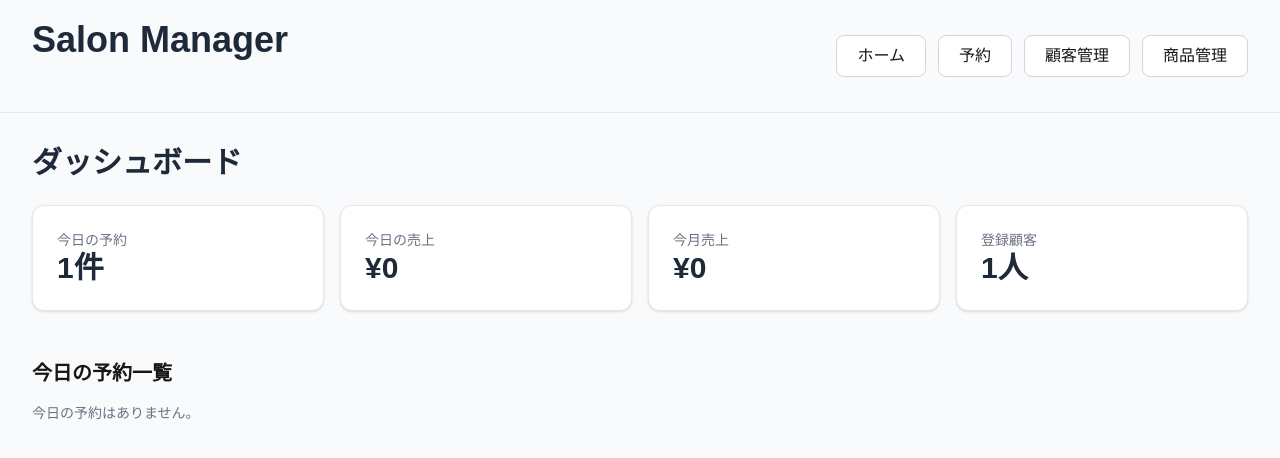
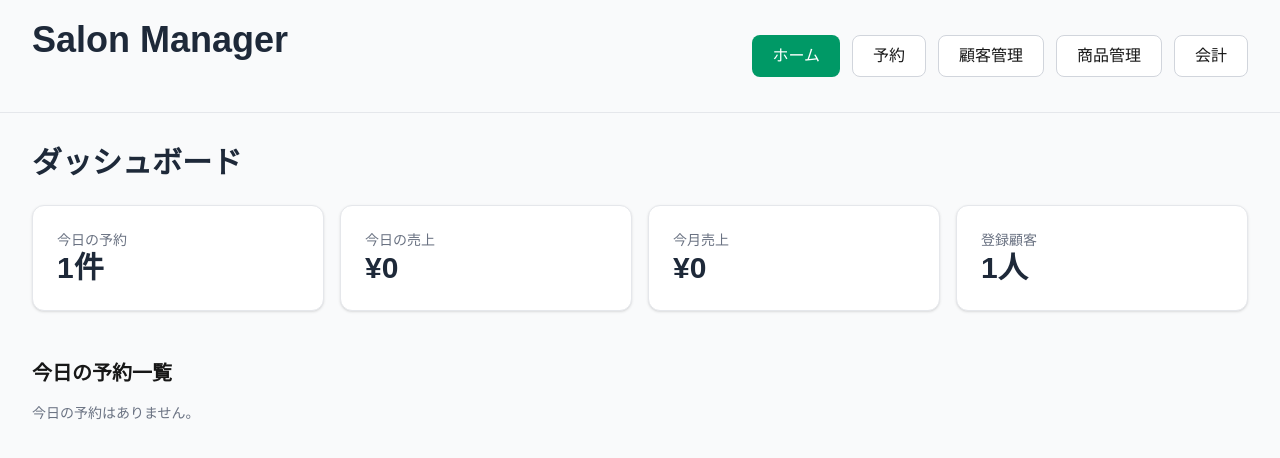
Before and after one commit to na-kroom/salon-reservation-system, a Next.js app: page / in a window 1280 px wide. Shown: the top 458 px of the page. Built offline with nearby package versions, Linux system fonts and the light colour scheme.

Commit message:
add checkout

```diff
--- a/app/page.tsx
+++ b/app/page.tsx
@@ -153,7 +153,7 @@ useEffect(() => {
     useState("");
 
   const [currentPage, setCurrentPage] = useState<
-    "home" | "reservation" | "customer" | "product"
+    "home" | "reservation" | "customer" | "product" | "checkout"
   >("home");
 
   const [duration, setDuration] =
@@ -293,30 +293,56 @@ const [quantity, setQuantity] =
       <div className="flex gap-3">
       <button
         onClick={() => setCurrentPage("home")}
-        className="rounded-lg border border-gray-300 bg-white px-5 py-2 transition hover:bg-gray-100"
+        className={`rounded-lg px-5 py-2 transition ${
+          currentPage === "home"
+            ? "bg-emerald-600 text-white"
+            : "border border-gray-300 bg-white hover:bg-gray-100"
+        }`}
       >
         ホーム
       </button>
 
         <button
           onClick={() => setCurrentPage("reservation")}
-          className="rounded-lg border border-gray-300 bg-white px-5 py-2 transition hover:bg-gray-100"
+          className={`rounded-lg px-5 py-2 transition ${
+            currentPage === "reservation"
+              ? "bg-emerald-600 text-white"
+              : "border border-gray-300 bg-white hover:bg-gray-100"
+          }`}
         >
           予約
         </button>
 
         <button
           onClick={() => setCurrentPage("customer")}
-          className="rounded-lg border border-gray-300 bg-white px-5 py-2 transition hover:bg-gray-100"
+          className={`rounded-lg px-5 py-2 transition ${
+            currentPage === "customer"
+              ? "bg-emerald-600 text-white"
+              : "border border-gray-300 bg-white hover:bg-gray-100"
+          }`}
         >
           顧客管理
         </button>
 
         <button
           onClick={() => setCurrentPage("product")}
-          className="rounded-lg border border-gray-300 bg-white px-5 py-2 transition hover:bg-gray-100"
+          className={`rounded-lg px-5 py-2 transition ${
+            currentPage === "product"
+              ? "bg-emerald-600 text-white"
+              : "border border-gray-300 bg-white hover:bg-gray-100"
+          }`}
         >
           商品管理
+        </button>
+        <button
+          onClick={() => setCurrentPage("checkout")}
+          className={`rounded-lg px-5 py-2 transition ${
+            currentPage === "checkout"
+              ? "bg-emerald-600 text-white"
+              : "border border-gray-300 bg-white hover:bg-gray-100"
+          }`}
+        >
+          会計
         </button>
         </div>
           </div>
@@ -365,6 +391,28 @@ const [quantity, setQuantity] =
           setEditingProductId={setEditingProductId}
         />
           </>
+      )}
+
+      {currentPage === "checkout" && (
+        <div className="rounded-xl border border-gray-200 bg-white p-8 shadow-sm">
+        <h2 className="mb-6 text-3xl font-bold text-gray-800">
+          会計
+        </h2>
+        <div className="grid gap-6 lg:grid-cols-2">
+
+          {/*左側*/}
+          <div className="rounded-xl border border-gray-200 bg-white p-6 shadow-sm">
+          </div>
+
+          {/*右側*/}
+          <div className="rounded-xl border border-gray-200 bg-white p-6 shadow-sm">
+          </div>
+        </div>
+
+          <p className="text-gray-500">
+            会計画面は後
+          </p>
+        </div>
       )}
 
     {currentPage === "reservation" && (
```
